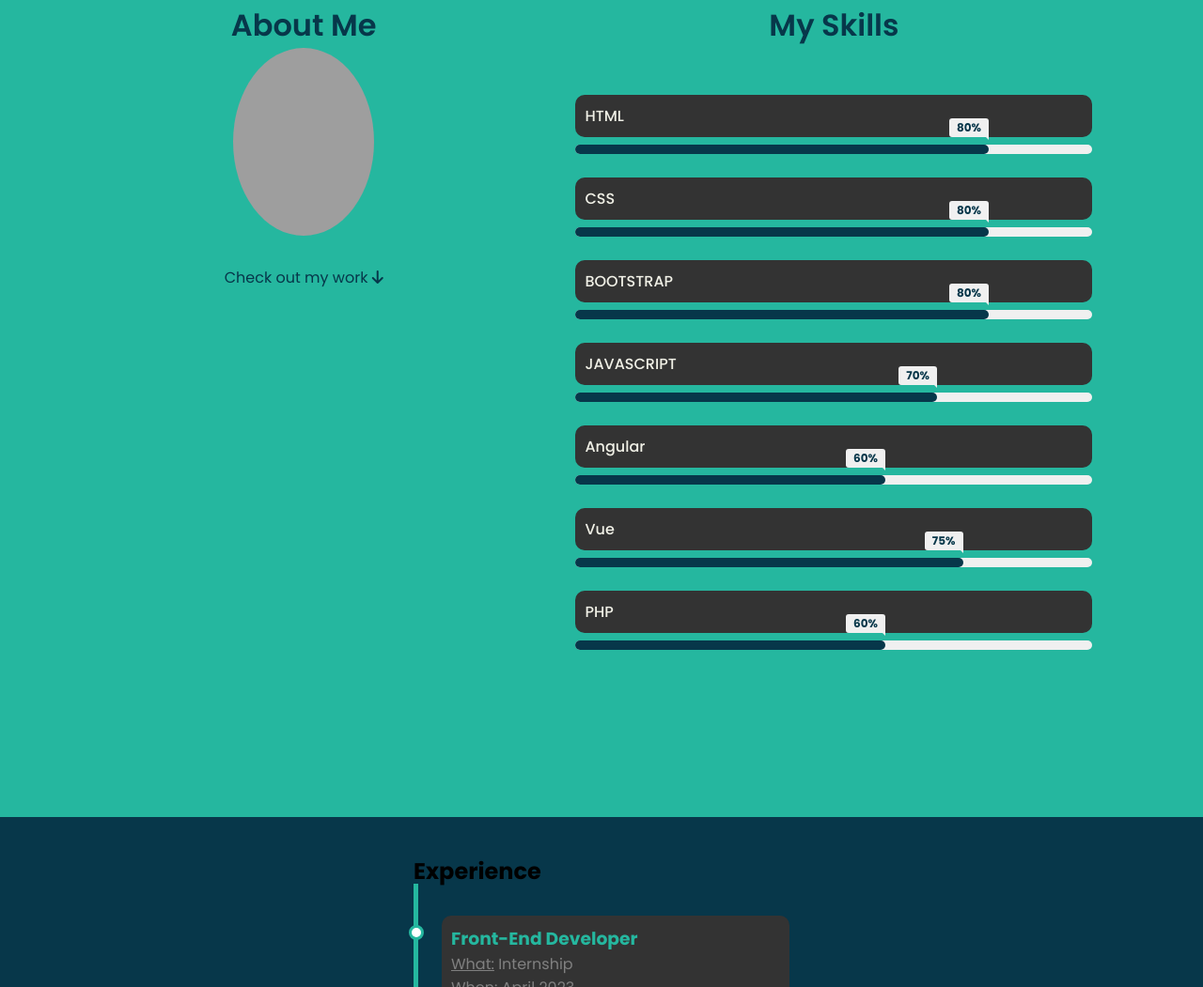
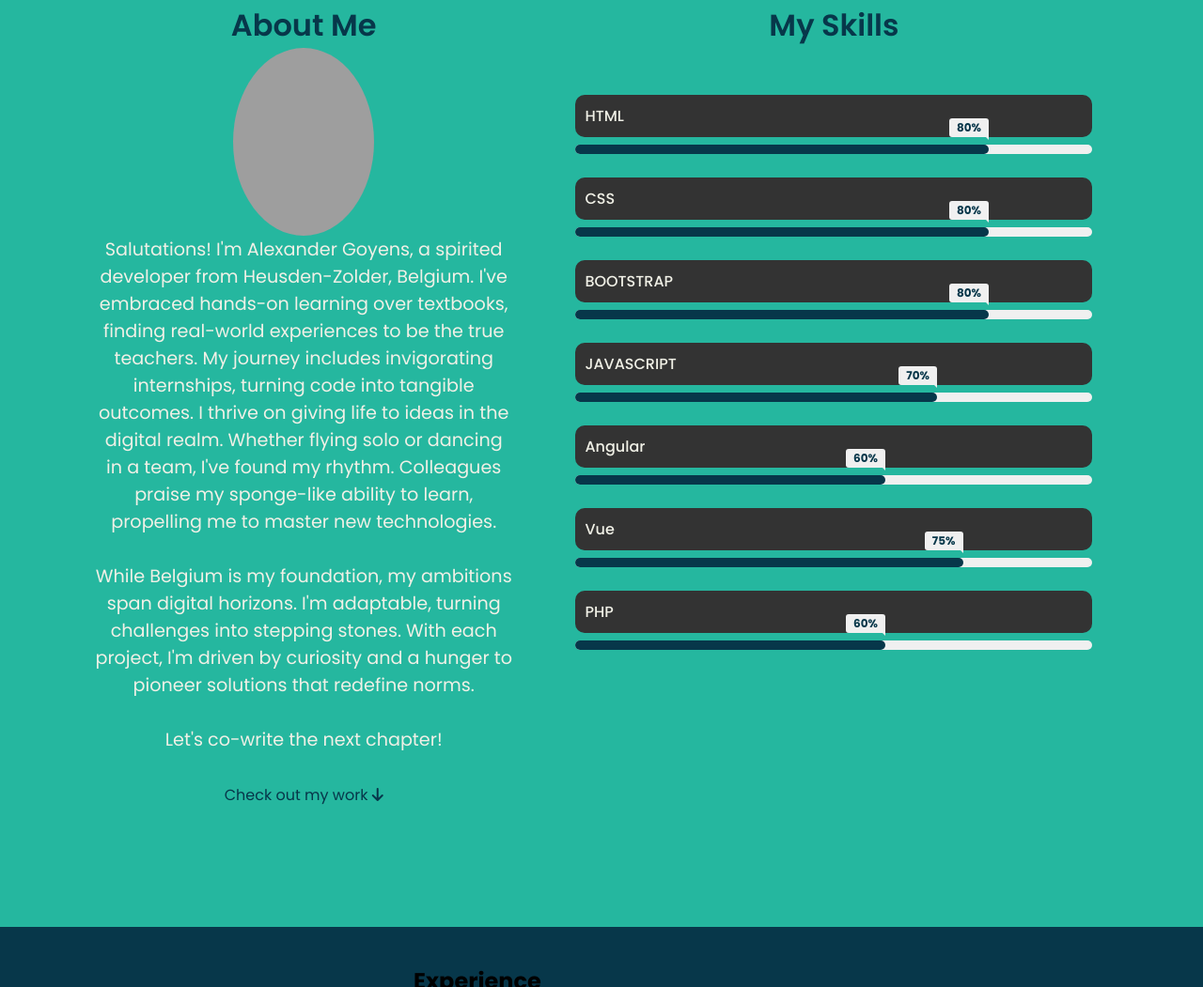
Before and after one commit to MrMojoRising777/portfolio, a website: page index.html in a window 1280 px wide. Shown: the part 893-1944 px from the top of the page at 94% size. Drawn offline with nearby package versions, Linux system fonts and the light colour scheme; grey boxes are pictures that could not be loaded.

Commit message:
Added About Me section

```diff
--- a/index.html
+++ b/index.html
@@ -47,7 +47,18 @@
           </div>
           <img src="https://i.postimg.cc/BQ4rbT7Z/ag-avatar-removebg-preview.png" alt="image" />
           <p>
-
+            Salutations! I'm Alexander Goyens, a spirited developer from Heusden-Zolder, Belgium.
+            I've embraced hands-on learning over textbooks, finding real-world experiences to be the true teachers.
+            My journey includes invigorating internships, turning code into tangible outcomes.
+            I thrive on giving life to ideas in the digital realm.
+            Whether flying solo or dancing in a team, I've found my rhythm.
+            Colleagues praise my sponge-like ability to learn, propelling me to master new technologies.<br>
+            <br>
+            While Belgium is my foundation, my ambitions span digital horizons.
+            I'm adaptable, turning challenges into stepping stones.
+            With each project, I'm driven by curiosity and a hunger to pioneer solutions that redefine norms.<br>
+            <br>
+            Let's co-write the next chapter!
           </p>
           <div class="work-arrow">
             <p>
```
